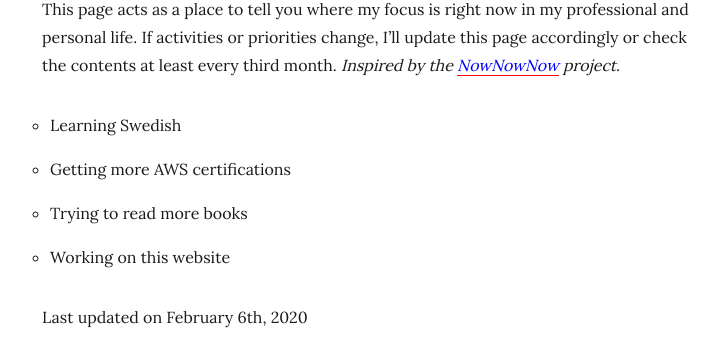
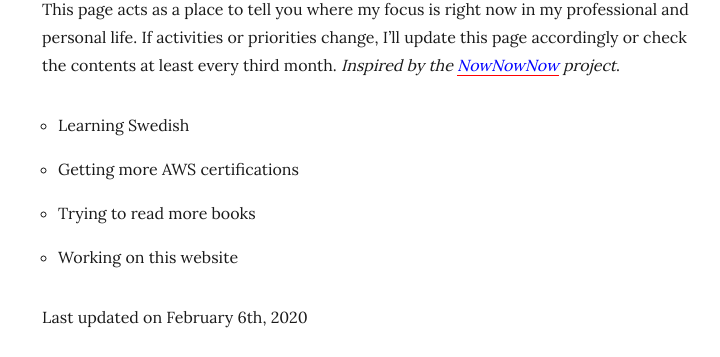
Before and after one commit to mijndert/website, a Jekyll site: the page built from _pages/now.md, in a window 1280 px wide. Shown: the part 301-658 px from the top of the page, without its empty margins (262-982 px from the left). Built offline with Jekyll 4.4.1, drawn with Linux system fonts in a browser that asks for light colours.

Commit message:
Give lists a bit more margin for mobile

```diff
--- a/assets/css/theme.scss
+++ b/assets/css/theme.scss
@@ -91,7 +91,7 @@ a:hover {
 ul {
     list-style-type: circle;
     list-style-position: outside;
-    margin: 0 0 0 .5em;
+    margin: 0 0 0 1em;
 }
 
 ul li {
```
